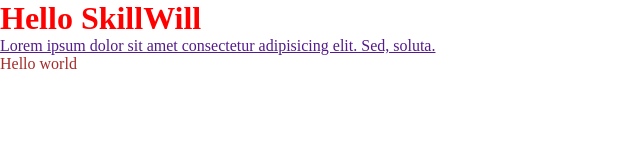
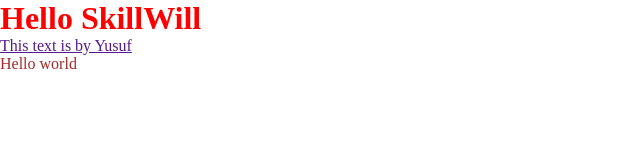
Before and after one commit to Skillwill202/Skillwill123, a plain HTML site: page index.html in a window 1280 px wide. Shown: the whole page, without its empty margins (0-640 px from the left). Drawn offline with Linux system fonts and the light colour scheme.

Commit message:
change by yusuf

```diff
--- a/index.html
+++ b/index.html
@@ -8,7 +8,7 @@
 </head>
 <body>
     <h1>Hello SkillWill</h1>
-    <a href="">Lorem ipsum dolor sit amet consectetur adipisicing elit. Sed, soluta.</a>
+    <a href="">This text is by Yusuf</a>
     <p>Hello world</p>
 </body>
 </html>
```
